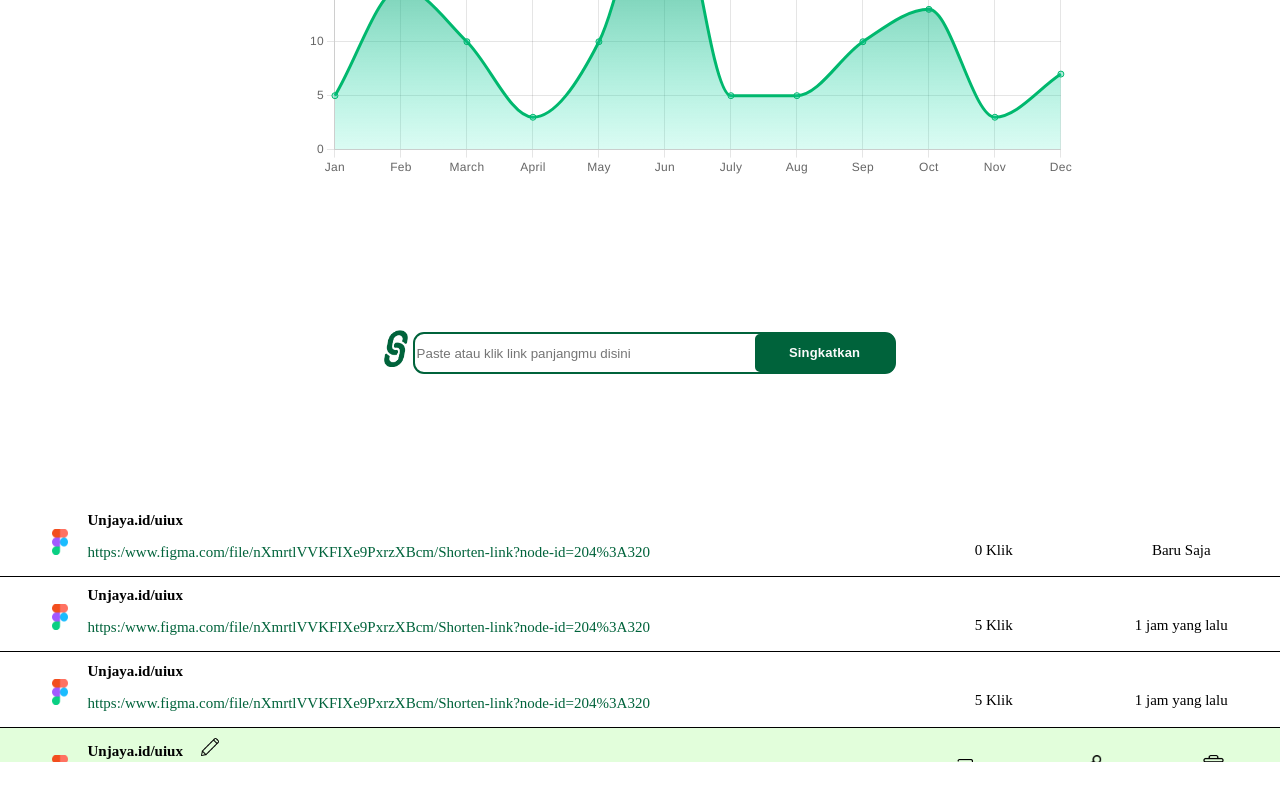
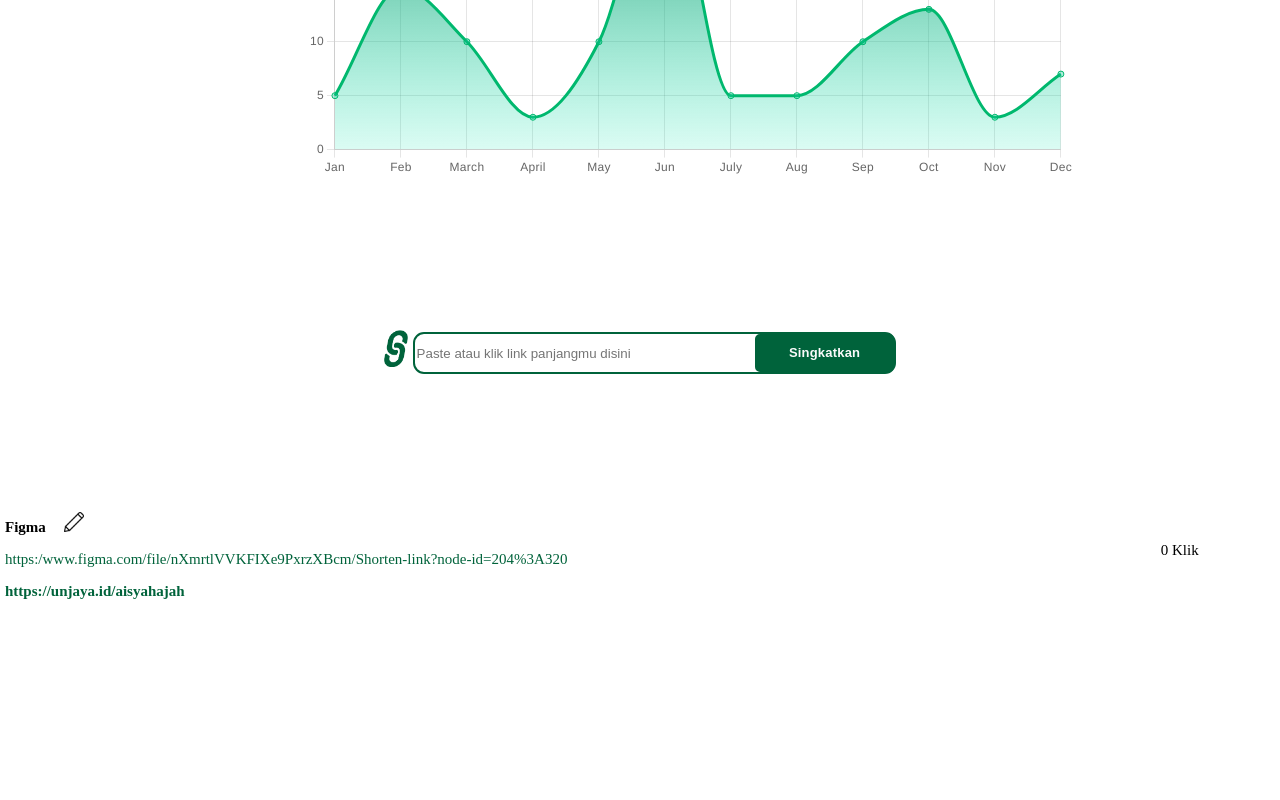
Before and after one commit to SokKanaTorajd/fe-unjaya-short-url, a Next.js app: page /dashboard in a window 1280 px wide. Shown: the part 308-1108 px from the top of the page. Built offline with nearby package versions, Linux system fonts and the light colour scheme.

Commit message:
Update dashboard.js

```diff
--- a/pages/dashboard.js
+++ b/pages/dashboard.js
@@ -63,21 +63,15 @@ function coba(){
     document.body.style.backgroundColor = "#ffffff";
     tutup1.style.display = "none";
   }
-  var lastopen = null;
   function shareLink(){
-    var shareLink1 = document.getElementById('shareLink');
-    shareLink1.style.display = 'block';
-    if (lastopen){
-      closepop(lastopen);
+    const shareLink = document.getElementById('shareLink')
+    if(shareLink.style.display === 'none'){
+      shareLink.style.display='block'
     }
-    lastopen=shareLink1;
+    else{
+      shareLink.style.display='none'
+    }
   }
-  function closepop(){
-    var shareLink2 = document.getElementById('shareLink');
-    shareLink2.style.display="none";
-    lastopen=null;
-  }
-
   return (
     <div>
       <div className="dash">
@@ -105,54 +99,96 @@ function coba(){
 
       <div className="riwayat">
         <div className="riwayat1">
-          <div class="img-fig">
+          {/* <div class="img-fig">
             <Image src="/image1.png" alt = "figma" width={16} height={26}/>
-          </div>
+          </div> */}
           <div className="ket-riwayat">
-            <h1>Unjaya.id/uiux</h1>
-            <p id="hasil" value="aku imut">https:/www.figma.com/file/nXmrtlVVKFIXe9PxrzXBcm/Shorten-link?node-id=204%3A320</p>
+            <h1>Figma
+            <span><Image src="/pen.png" onClick={ubahLink} alt="pen"  width={20} height={20}/></span>
+            </h1>
+            <p id="hasil">https:/www.figma.com/file/nXmrtlVVKFIXe9PxrzXBcm/Shorten-link?node-id=204%3A320</p>
+            <div className='link-hasil'>
+              <span><b>https://unjaya.id/aisyahajah</b></span>
+              <span><Datepicker/></span>
+              <span><Image src="/blutit.png" onClick={shareLink} alt="sha1e"width={20} height={20} objectFit="contain"/></span>
+              <span><Image src="/del.png" alt="delete"width={20} height={20} objectFit="contain"/></span>
+              <span>Baru Saja</span>
+            </div>
           </div>
           <div class="option-click"><span>0 Klik</span></div>
-          <div class="just-now"><span> Baru Saja</span></div>
         </div>
-        <div className="riwayat1" id="edit">
-          <div class="img-fig">
-            <Image src="/image1.png" alt = "figma" width={16} height={26}/>
-          </div>
+        <div className="riwayat1">
+          {/* <div class="img-fig">
+            <Image src="/git.png" alt = "figma" width={30} height={30}/>
+          </div> */}
           <div className="ket-riwayat">
-            <h1>Unjaya.id/uiux</h1>
-            <p>https:/www.figma.com/file/nXmrtlVVKFIXe9PxrzXBcm/Shorten-link?node-id=204%3A320</p>
-          </div>
-          <div class="option-click"><span>5 Klik</span></div>
-          <div class="just-now"><span> 1 jam yang lalu</span> </div>
-        </div>
-        <div className="riwayat1" id="edit">
-          <div class="img-fig">
-            <Image src="/image1.png" alt = "figma" width={16} height={26}/>
-          </div>
-          <div className="ket-riwayat">
-            <h1>Unjaya.id/uiux</h1>
-            <p>https:/www.figma.com/file/nXmrtlVVKFIXe9PxrzXBcm/Shorten-link?node-id=204%3A320</p>
-          </div>
-          <div class="option-click"><span>5 Klik</span></div>
-          <div class="just-now"><span> 1 jam yang lalu</span> </div>
-        </div>
-
-        <div className="riwayat1 option">
-          <div class="img-fig">
-            <Image src="/image1.png" alt = "figma" width={16} height={26}/>
-          </div>
-          <div className="ket-riwayat">
-            <h1>Unjaya.id/uiux
-              <span><Image src="/pen.png" onClick={ubahLink} alt="pen"  width={18} height={18}/></span>
+            <h1>Github
+            <span><Image src="/pen.png" onClick={ubahLink} alt="pen"  width={20} height={20}/></span>
             </h1>
             <p id="hasil">https:/www.figma.com/file/nXmrtlVVKFIXe9PxrzXBcm/Shorten-link?node-id=204%3A320</p>
+            <div className='link-hasil'>
+              <span><b>https://unjaya.id/aisyahajah</b></span>
+              <span><Datepicker/></span>
+              <span><Image src="/blutit.png" onClick={shareLink} alt="sha1e"width={20} height={20} objectFit="contain"/></span>
+              <span><Image src="/del.png" alt="delete"width={20} height={20} objectFit="contain"/></span>
+              <span>Baru Saja</span>
+            </div>
           </div>
-          <div class="options">
-            <Datepicker/>
-            <Image src="/blutit.png" onClick={shareLink} alt="sha1e"width={25} height={25} objectFit="contain"/>
-            <Image src="/del.png" alt="delete"width={25} height={25} objectFit="contain"/>
+          <div class="option-click"><span>0 Klik</span></div>
+        </div>
+        <div className="riwayat1">
+          {/* <div class="img-fig">
+            <Image src="/image1.png" alt = "figma" width={16} height={26}/>
+          </div> */}
+          <div className="ket-riwayat">
+            <h1>Figma
+            <span><Image src="/pen.png" onClick={ubahLink} alt="pen"  width={20} height={20}/></span>
+            </h1>
+            <p id="hasil">https:/www.figma.com/file/nXmrtlVVKFIXe9PxrzXBcm/Shorten-link?node-id=204%3A320</p>
+            <div className='link-hasil'>
+              <span><b>https://unjaya.id/aisyahajah</b></span>
+              <span><Datepicker/></span>
+              <span><Image src="/blutit.png" onClick={shareLink} alt="sha1e"width={20} height={20} objectFit="contain"/></span>
+              <span><Image src="/del.png" alt="delete"width={20} height={20} objectFit="contain"/></span>
+              <span>Baru Saja</span>
+            </div>
           </div>
+          <div class="option-click"><span>0 Klik</span></div>
+        </div>
+        <div className="riwayat1">
+          {/* <div class="img-fig">
+            <Image src="/image1.png" alt = "figma" width={16} height={26}/>
+          </div> */}
+          <div className="ket-riwayat">
+            <h1>Figma
+            <span><Image src="/pen.png" onClick={ubahLink} alt="pen"  width={20} height={20}/></span>
+            </h1>
+            <p id="hasil">https:/www.figma.com/file/nXmrtlVVKFIXe9PxrzXBcm/Shorten-link?node-id=204%3A320</p>
+            <div className='link-hasil'>
+              <span><b>https://unjaya.id/aisyahajah</b></span>
+              <span><Datepicker/></span>
+              <span><Image src="/blutit.png" onClick={shareLink} alt="sha1e"width={20} height={20} objectFit="contain"/></span>
+              <span><Image src="/del.png" alt="delete"width={20} height={20} objectFit="contain"/></span>
+              <span>Baru Saja</span>
+            </div>
+          </div>
+          <div class="option-click"><span>0 Klik</span></div>
+        </div>
+        <div className="riwayat1">
+          <div className="ket-riwayat">
+            <h1>Figma
+            <span><Image src="/pen.png" onClick={ubahLink} alt="pen"  width={20} height={20}/></span>
+            </h1>
+            <p id="hasil">https:/www.figma.com/file/nXmrtlVVKFIXe9PxrzXBcm/Shorten-link?node-id=204%3A320</p>
+            <div className='link-hasil'>
+              <span><b>https://unjaya.id/aisyahajah</b></span>
+              <span><Datepicker/></span>
+              <span><Image src="/blutit.png" onClick={shareLink} alt="sha1e"width={20} height={20} objectFit="contain"/></span>
+              <span><Image src="/del.png" alt="delete"width={20} height={20} objectFit="contain"/></span>
+              <span>Baru Saja</span>
+            </div>
+          </div>
+          <div class="option-click"><span>0 Klik</span></div>
         </div>
     </div>
     <div className="ubahLinkPop" id="ubahLink">
@@ -178,21 +214,29 @@ function coba(){
             <button className="ubahLink-b" onClick={ubahLinkB}>Ubah Link</button>
         </div>
       </div>
-    <div className= "shareLinkPop" id="shareLink">
+      <div className= "shareLinkPop" id="shareLink">
       <h1><b>Berbagi ke</b></h1>
       <div className="shareLinkPop-a">
         <div className="share">
-          <a href="https://web.whatsapp.com/" class="s"><Image src="/wa.png" alt="Whatsapp"width={25} height={25} objectFit="contain"/>Whatsapp</a>
-          <a href="https://web.telegram.org/" class="s"><Image src="/tele.png" alt="Telegram"width={25} height={25} objectFit="contain"/>Telegram </a>
-          <a href="https://twitter.com/" class="s"><Image src="/tw.png" alt="Twitter"width={25} height={25} objectFit="contain"/> Twitter</a>
-          <a href="https://web.facebook.com/" class="s"><Image src="/fb.png" alt="Facebook"width={25} height={25} objectFit="contain"/>Facebook </a>
+          <table>
+            <tr>
+              <td><Image src="/wa.png" alt="Whatsapp"width={25} height={25} objectFit="contain"/></td>
+              <td><a href="https://web.whatsapp.com/">Whatsapp</a></td>
+            </tr>
+            <tr>
+              <td><Image src="/tele.png" alt="Telegram"width={25} height={25} objectFit="contain"/></td>
+              <td><a href="https://web.telegram.org/">Telegram</a></td>
+            </tr>
+            <tr>
+              <td><Image src="/tw.png" alt="Twitter"width={25} height={25} objectFit="contain"/></td>
+              <td><a href="https://twitter.com/">Twitter</a></td>
+            </tr>
+            <tr>
+              <td><Image src="/fb.png" alt="Facebook"width={25} height={25} objectFit="contain"/></td>
+              <td><a href="https://web.facebook.com/">Facebook</a></td>
+            </tr>
+          </table>
         </div>
-        {/* <div className="kolom">
-          <p><b>Whatsapp</b></p>
-          <p><b>Telegram</b></p>
-          <p><b>Twitter</b></p>
-          <p><b>Facebook</b></p>
-        </div> */}
       </div>
     </div>
     <div className="buttonUbahLink" id="buttonUbah1">
@@ -255,7 +299,6 @@ function coba(){
         <div className="rekomendasi">Unjaya.id/uiux2</div>
         <div className="rekomendasi">Unjaya.id/uiux3</div>
       </div>
-
     </div>
     </div>
   )
```
